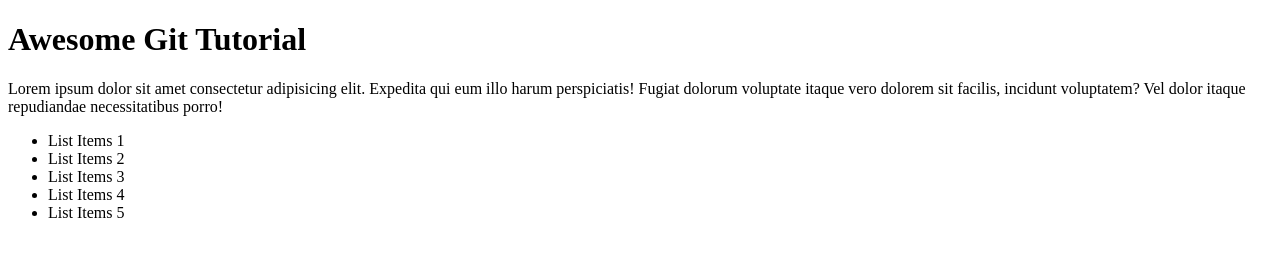
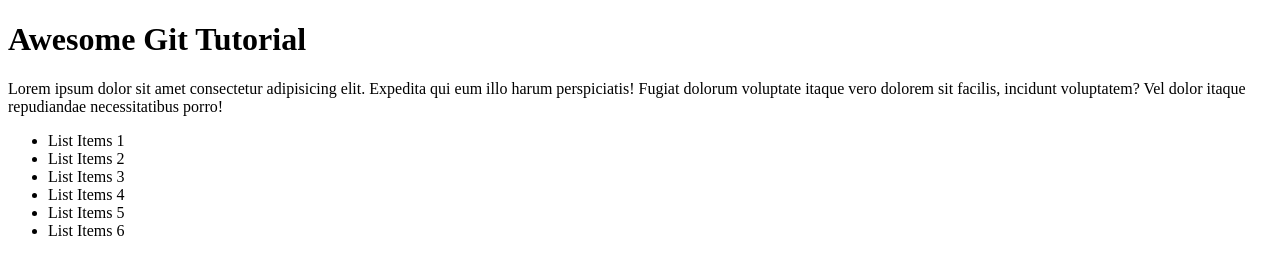
Before and after one commit to deguzman0528/git-tutorial, a plain HTML site: page index.html in a window 1280 px wide. Drawn offline with Linux system fonts and the light colour scheme.

Commit message:
Added abitger list item

```diff
--- a/index.html
+++ b/index.html
@@ -14,6 +14,7 @@
         <li>List Items 3</li>
         <li>List Items 4</li>
         <li>List Items 5</li>
+        <li>List Items 6</li>
     </ul>
 </body>
 </html>
```
